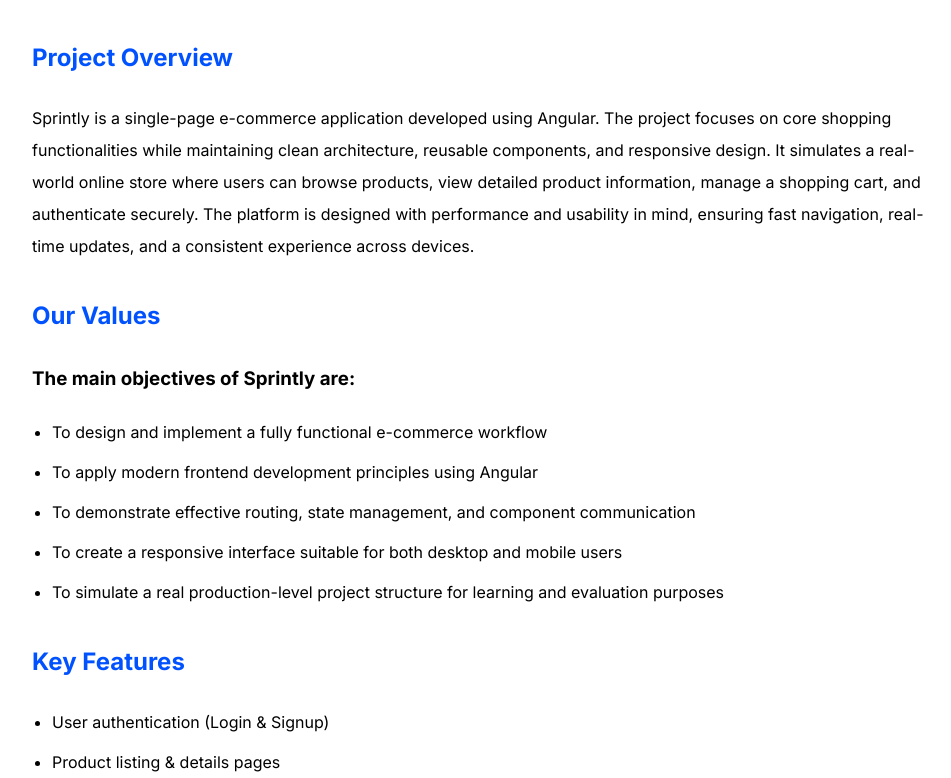
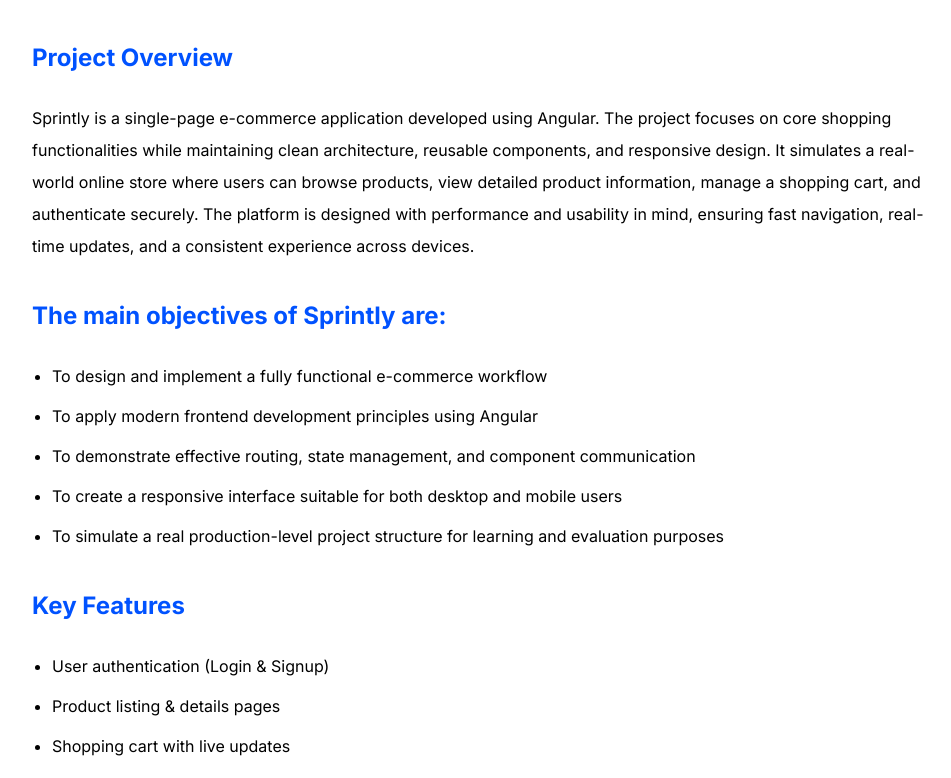
Before and after one commit to Mazen050/Sprintly, an Angular app in the folder FrontEnd/: page /about in a window 1280 px wide. Shown: the part 724-1502 px from the top of the page, without its empty margins (158-1109 px from the left). Built offline with nearby package versions, Linux system fonts and the light colour scheme.

Commit message:
Create About us page

```diff
--- a/FrontEnd/package.json
+++ b/FrontEnd/package.json
@@ -26,6 +26,7 @@
     "@angular/cli": "^19.2.18",
     "@angular/compiler-cli": "^19.2.0",
     "@types/jasmine": "~5.1.0",
+    "baseline-browser-mapping": "^2.9.11",
     "jasmine-core": "~5.6.0",
     "karma": "~6.4.0",
     "karma-chrome-launcher": "~3.2.0",
--- a/FrontEnd/src/app/about/about.component.css
+++ b/FrontEnd/src/app/about/about.component.css
@@ -1,7 +1,7 @@
 .about-container {
   max-width: 900px;
   margin: 90px auto;
-  padding: -150px 20px;
+  padding: -200px 20px;
   line-height: 2;
 }
 
--- a/FrontEnd/src/app/about/about.component.html
+++ b/FrontEnd/src/app/about/about.component.html
@@ -23,8 +23,8 @@
 
 The platform is designed with performance and usability in mind, ensuring fast navigation, real-time updates, and a consistent experience across devices.</p>
 
-  <h2>Our Values</h2>
-  <h3>The main objectives of Sprintly are:</h3>
+  <h2>The main objectives of Sprintly are:</h2>
+
   <ul>
 
 
```
Also changed, not shown: 1 other file (tests, documents, lock files or other folders).
